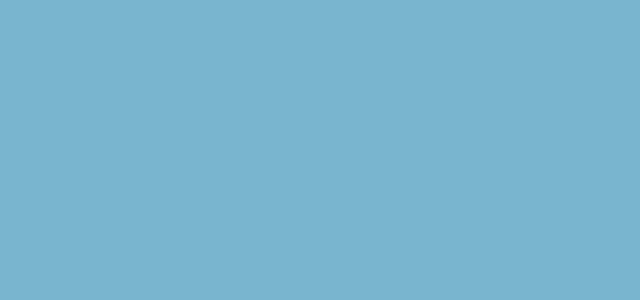
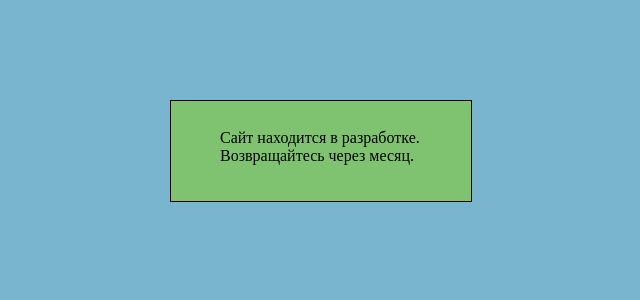
Before and after one commit to grammidin4eg/AdDiary, an Angular app in the folder AdDiary/: page /construct in a window 1280 px wide. Before the commit this address led to /. Shown: the top 300 px of the page, without its empty margins (370-1010 px from the left). Built offline with nearby package versions, Linux system fonts and the light colour scheme.

Commit message:
страница underconstruction

```diff
--- a/AdDiary/src/app/app.module.ts
+++ b/AdDiary/src/app/app.module.ts
@@ -6,14 +6,16 @@ import { AppComponent } from './app.component';
 import { DiaryListComponent } from './diary-list/diary-list.component';
 import { MainPageComponent } from './main-page/main-page.component';
 import { AppRoutingModule } from './/app-routing.module';
-import { AdlistService } from './adlist.service'
+import { AdlistService } from './adlist.service';
+import { ConstructComponent } from './construct/construct.component'
 
 
 @NgModule({
   declarations: [
     AppComponent,
     DiaryListComponent,
-    MainPageComponent
+    MainPageComponent,
+    ConstructComponent
   ],
   imports: [
     BrowserModule,
--- /dev/null
+++ b/AdDiary/src/app/construct/construct.component.css
@@ -0,0 +1,12 @@
+.ConstructWarning {
+   height: 100px;
+   width: 300px;
+   background-color: #7fc371;
+   border: 1px solid black;
+   margin: 100px calc(50% - 100px);
+}
+
+.ConstructWarning p {
+   margin-left: 49px;
+   margin-top: 28px;
+}
--- /dev/null
+++ b/AdDiary/src/app/construct/construct.component.html
@@ -0,0 +1,5 @@
+<div>
+  <div class="ConstructWarning">
+     <p>Сайт находится в разработке. Возвращайтесь через месяц.</p>
+  </div>
+</div>
--- /dev/null
+++ b/AdDiary/src/app/construct/construct.component.ts
@@ -0,0 +1,15 @@
+import { Component, OnInit } from '@angular/core';
+
+@Component({
+  selector: 'app-construct',
+  templateUrl: './construct.component.html',
+  styleUrls: ['./construct.component.css']
+})
+export class ConstructComponent implements OnInit {
+
+  constructor() { }
+
+  ngOnInit() {
+  }
+
+}
```
Also changed, not shown: AdDiary/src/app/app-routing.module.ts (+6 -4 lines), 1 other file (tests, documents, lock files or other folders).
